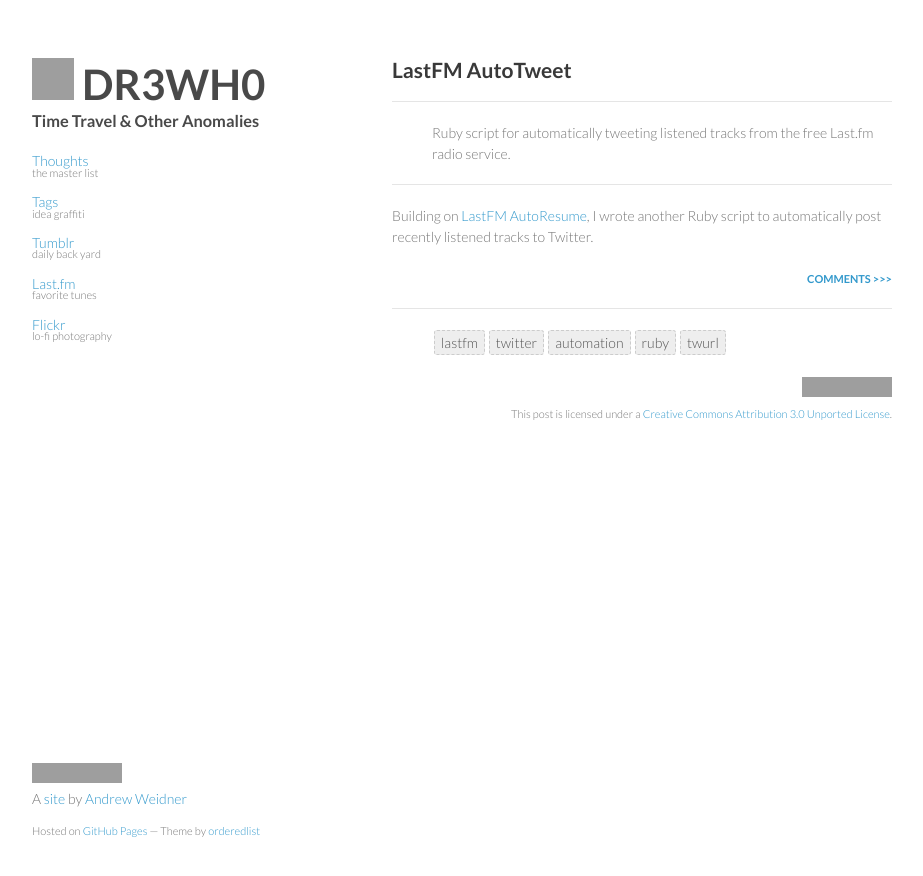
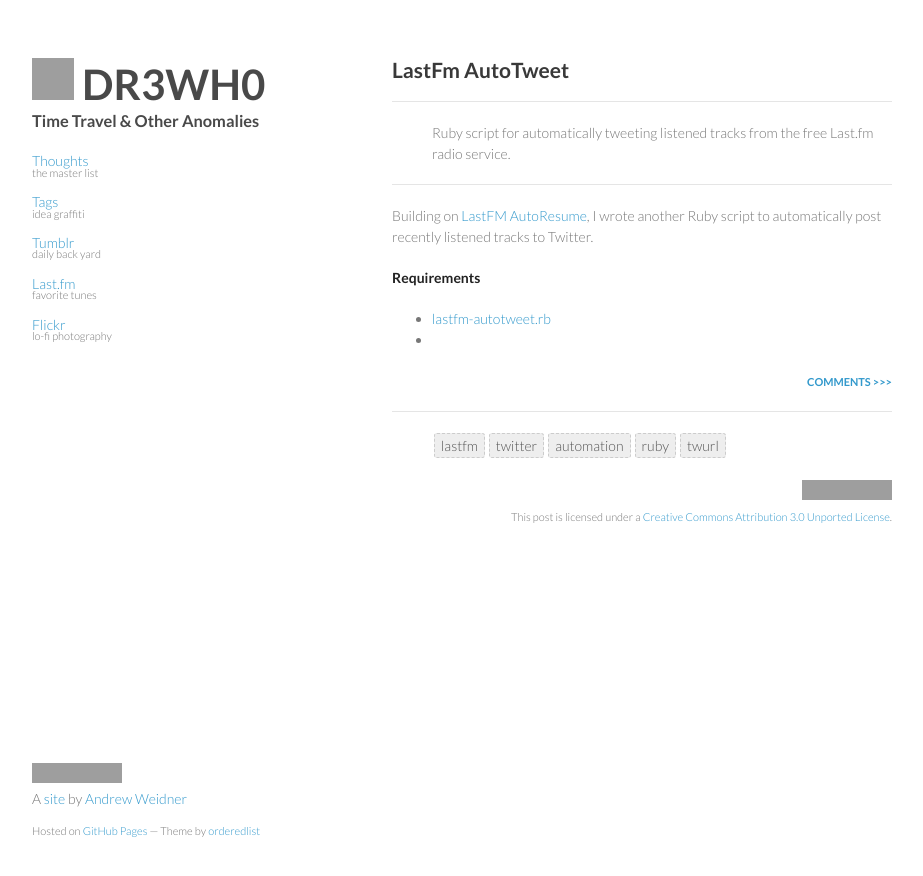
Before and after one commit to DR3WH0/DR3WH0.github.io, a Jekyll site: the page built from _posts/2013-08-19-lastfm-autotweet.md, in a window 1280 px wide. Shown: the top 876 px of the page, without its empty margins (178-1101 px from the left). Built offline with Jekyll 4.4.1, drawn with Linux system fonts in a browser that asks for light colours; Markdown is read by kramdown in place of the engine named in the settings; comment, search, counter and statistics services are not loaded; grey boxes are pictures that could not be loaded.

Commit message:
Created 2013-08-19-lastfm-autotweet.md

```diff
--- a/_posts/2013-08-19-lastfm-autotweet.md
+++ b/_posts/2013-08-19-lastfm-autotweet.md
@@ -2,9 +2,14 @@
 category: DR3WH0
 layout: post
 published: true
-title: LastFM AutoTweet
+title: LastFm AutoTweet
 tags: lastfm twitter automation ruby twurl
 description: Ruby script for automatically tweeting listened tracks from the free Last.fm radio service.
 ---
 
 Building on [LastFM AutoResume](http://dr3wh0.github.io/dr3wh0/2013/08/17/lastfm-autoresume-part-2/), I wrote another Ruby script to automatically post recently listened tracks to Twitter.
+
+**Requirements**
+
+* [lastfm-autotweet.rb](https://gist.github.com/DR3WH0/6268055#file-lastfm-autotweet-rb)
+*
```
